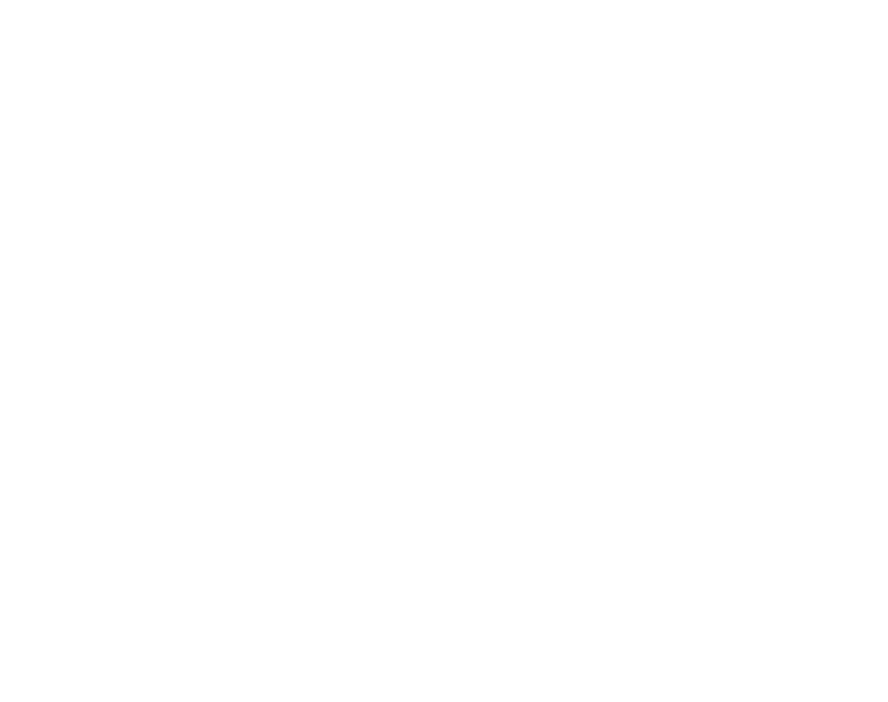
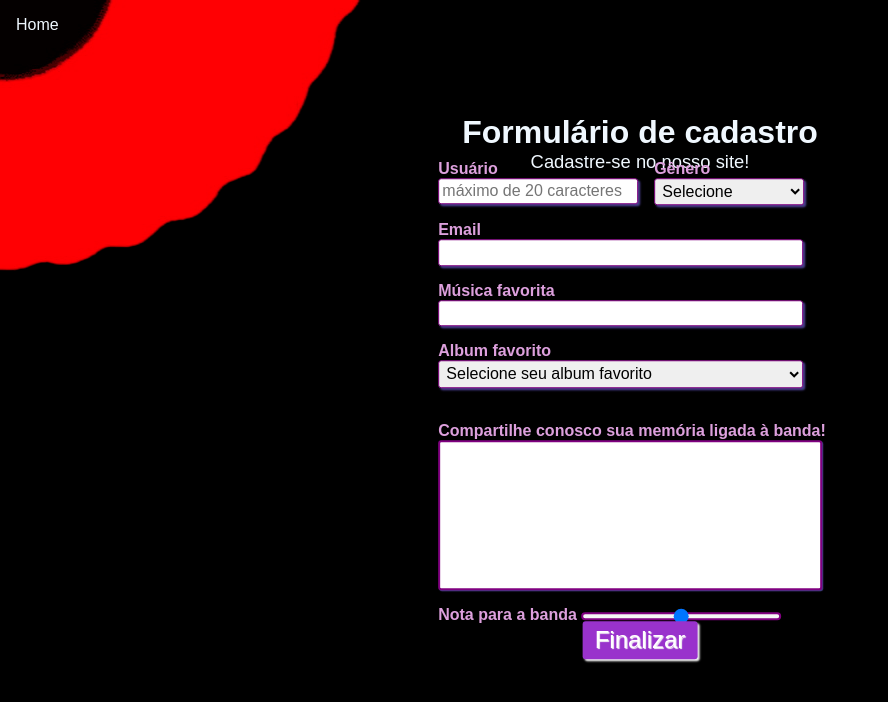
Before and after one commit to molsousa/tds-t1, a plain HTML site: page html/form.html in a window 1280 px wide. Shown: the whole page, without its empty margins (0-888 px from the left). Drawn offline with Linux system fonts and the light colour scheme.

Commit message:
formulario adicionado

```diff
--- a/css/form.css
+++ b/css/form.css
@@ -0,0 +1,171 @@
+*{
+    margin: 0;
+    padding: 0;
+    box-sizing: border-box;
+}
+
+body{
+    background-image:url('../images/the_final_cut_wpp.png');
+    font-family: sans-serif;
+    font-size: 1rem;
+    color:aliceblue;
+}
+
+.lista ul{
+    display:flex;
+    justify-items:center;
+    list-style-type: none;
+    align-items:center;
+    padding: 16px;
+}
+
+.lista a{
+    color:aliceblue;
+    text-decoration: none;
+}
+
+.lista nav a:hover{
+    color:violet;
+}
+
+header{
+    margin-top: 5%;
+    display:flex;
+    justify-content: center;
+    align-items: center;
+}
+
+p{
+    font-size: 115%;
+    color: azure;
+}
+
+form{
+    position:fixed;
+    top:50%;
+    left: 50%;
+    transform: translate(-50%, -50%);
+    display:flexbox;
+    justify-content: center;
+    align-items: center;
+}
+
+#titulo{
+    font-family: Arial, Helvetica, sans-serif;
+    color:aliceblue;
+}
+
+#subtitulo{
+    font-family: Arial, Helvetica, sans-serif;
+    color:aliceblue;
+    display: flex;
+    justify-content:center;
+    align-items: center;
+}
+
+fieldset{
+    border: 0;
+}
+
+input,select,textarea, button{
+    border-radius: 3px;
+}
+
+.campo{
+    margin-bottom: 1em;
+}
+
+.campo label{
+    margin-bottom: 0.2em;
+    color:plum;
+}
+
+fieldset.grupo .campo{
+    float:left;
+    margin-right: 1em;
+}
+
+.campo input[type="text"], .campo input[type="email"], .campo select{
+    padding: 0.2em;
+    border: 1px solid purple;
+    box-shadow: 2px 2px 2px darkslateblue;
+    font-size: 100%;
+    width: 175px;
+    display:flex;
+    justify-content: center;
+    align-items: center;
+}
+
+.campo input[name="usuario"]{
+    width: 200px;
+}
+
+.campo select[id="genero"]{
+    width: 150px;
+}
+
+.campo input[type="email"]{
+    width: 365px;
+}
+
+.campo input[name="fav_msc"]{
+    width: 365px;
+}
+
+.campo select[id="fav_alb"]{
+    width: 365px;
+}
+
+.campo textarea{
+    border: 2px solid purple;
+    box-shadow: 1px 1px 1px darkslateblue;
+    display:block;
+    justify-content: center;
+    align-items: center;
+    height: 150px;
+    font-size: 100%;
+    font-family: Arial, Helvetica, sans-serif;
+    resize: none;
+}
+
+.campo select option{
+    padding-right: 1em;
+}
+
+.campo input:focus, .campo select:focus, .campo textarea:focus{
+    background: whitesmoke;
+}
+
+.botao{
+    font-size: 1.5rem;
+    background:darkorchid;
+    border: 0;
+    margin-bottom:1rem;
+    color: white;
+    padding: 0.2em 0.5em;
+    box-shadow: 2px 2px 2px whitesmoke;
+    text-shadow: 1px 1px 1px whitesmoke;
+    position:fixed;
+    top:80%;
+    left:50%;
+    margin-right:-50%;
+    transform: translate(-50%, -50%);
+}
+
+.botao:hover{
+    background:purple;
+    box-shadow: inset 2px 2px 2px whitesmoke;
+    text-shadow: none;
+}
+
+input[type="range"]{
+    appearance: none;
+    display: inline-block;
+    width: 200px;
+    height: 8px;
+    position: relative;
+    border-radius: 5px;
+    outline: none;
+    border: 2px solid purple;
+    background:whitesmoke;
+}
--- a/html/form.html
+++ b/html/form.html
@@ -3,9 +3,101 @@
 <head>
     <meta charset="UTF-8">
     <meta name="viewport" content="width=device-width, initial-scale=1.0">
-    <title>Document</title>
+    <link rel="stylesheet" type="text/css" href="../css/form.css">
+    <title>Cadastro</title>
 </head>
 <body>
+    <div class="lista">
+        <nav>
+            <ul>
+                <li>
+                    <a href="../index.html">Home</a>
+                </li>
+            </ul>
+        </nav>
+    </div>
+    <header>
+        <div>
+            <h1 id="titulo">
+                Formulário de cadastro
+                <br>
+            </h1>
+            <p id="subtitulo">
+                Cadastre-se no nosso site!
+                <br>
+            </p>
+        </div>
+    </header>
 
+    <form>
+        <fieldset class="grupo">
+            <div class="campo">
+                <label for="usuario"><strong>Usuário</strong></label>
+                <input type="text" maxlength="20" placeholder="máximo de 20 caracteres" name="usuario" id="usuario" required>
+            </div>
+
+            <div class="campo">
+                <label for="genero"><strong>Gênero</strong></label>
+                <br>
+                <select id="genero">
+                    <option selected disabled value="">Selecione</option>
+                    <option>Masculino</option>
+                    <option>Feminino</option>
+                    <option>Prefiro não dizer</option>
+                </select>
+                </label>
+            </div>
+        </fieldset>
+
+        <div class="campo">
+            <label for="email"><strong>Email</strong></label>
+            <input type="email" name="email" id="email" required>
+        </div>
+
+        <div class="campo">
+            <label for="fav_msc"><strong>Música favorita</strong></label>
+            <input type="text" name="fav_msc" id="fav_msc" required>
+        </div>
+
+        <div class="campo">
+            <label for="fav_alb"><strong>Album favorito</strong></label>
+            <select id="fav_alb">
+                <option selected disabled value="">Selecione seu album favorito</option>
+                <option>The Piper at the Gates of Dawn</option>
+                <option>A Saucerful of Secrets</option>
+                <option>More</option>
+                <option>Ummagumma</option>
+                <option>Atom Heart Mother</option>
+                <option>Meddle</option>
+                <option>Obscured by Clouds</option>
+                <option>The Dark Side of the Moon</option>
+                <option>Wish You Were Here</option>
+                <option>Animals</option>
+                <option>The Wall</option>
+                <option>The Final Cut</option>
+                <option>A Momentary Lapse of Reason</option>
+                <option>The Division Bell</option>
+                <option>The Endless River</option>
+            </select>
+        </div>
+
+        <fieldset class="grupo">
+            <div class="campo">
+                <br>
+                <label for="mem_band"><strong>Compartilhe conosco sua memória ligada à banda!</strong></label>
+                <textarea row=10 style="width: 24em" id="mem_band"></textarea>
+            </div>
+        </fieldset>
+
+            <div class="campo">
+                <label for="nota_band"><strong>Nota para a banda</strong></label>
+                <input type="range" min="0" max="10" value="5" id="nota_band">
+            </div>
+
+        </form>
+
+        <div class="campo">
+            <button class="botao" type="submit">Finalizar</button>
+        </div>
 </body>
 </html>
```
